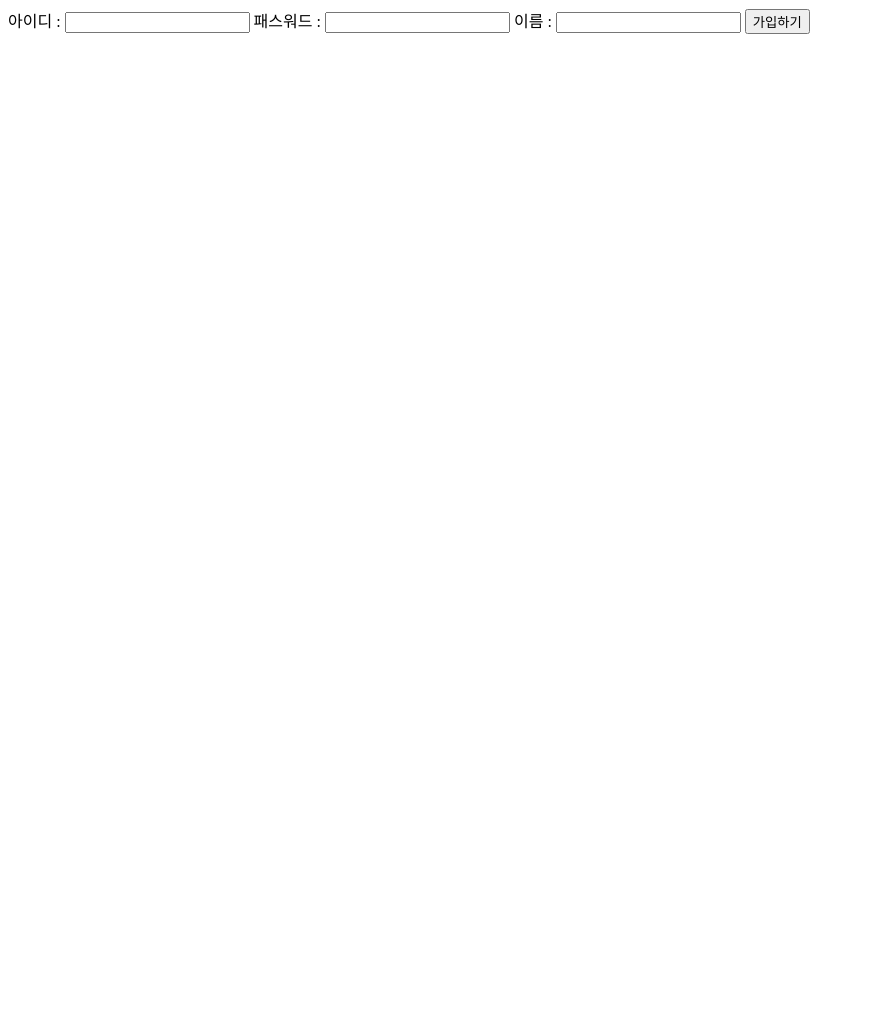
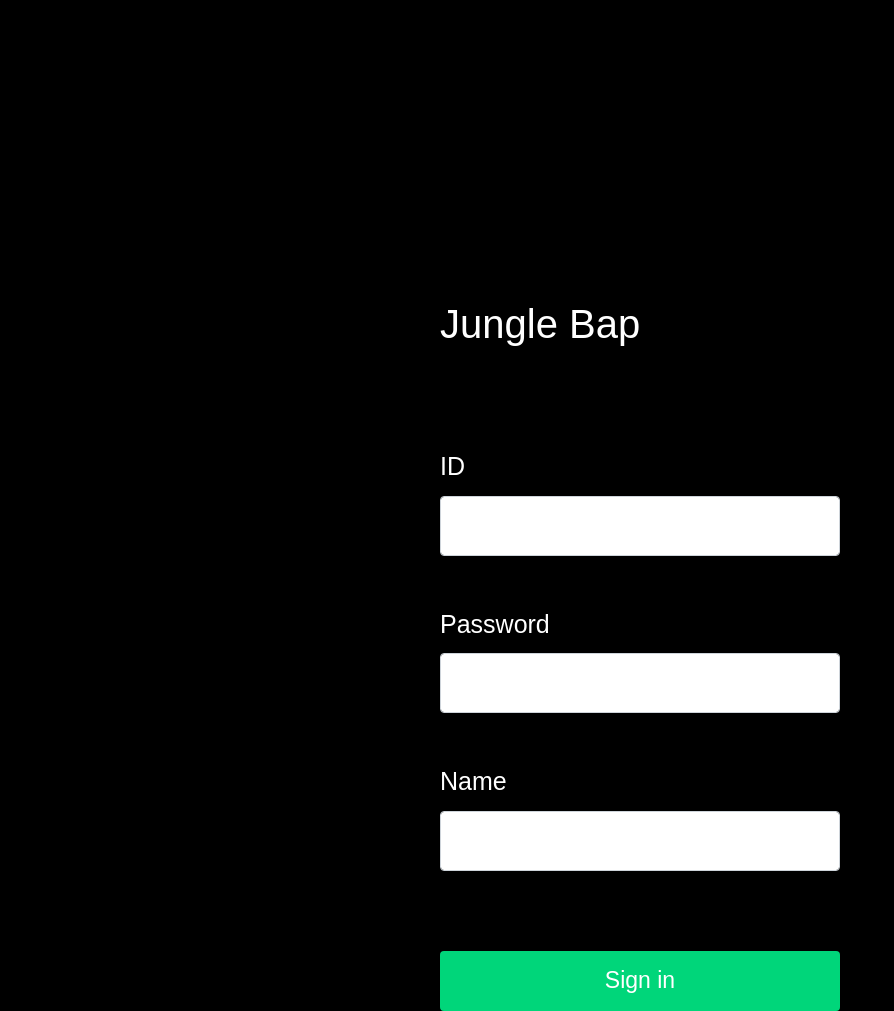
Before and after one commit to yoo20370/JungleBob, a Flask app: page /signIn in a window 1280 px wide. Shown: the whole page, without its empty margins (0-894 px from the left). Before the commit the page ends 34 px from the top, so only its background shows below. Run offline with Flask 3, Linux system fonts and the light colour scheme.

Commit message:
회원가입 프론트 완료

```diff
--- a/templates/signin.html
+++ b/templates/signin.html
@@ -4,13 +4,104 @@
     <meta charset="UTF-8">
     <meta name="viewport" content="width=device-width, initial-scale=1.0">
     <title>Document</title>
+    <!-- jquery -->
     <script  src="http://code.jquery.com/jquery-latest.min.js"></script>
+    <!-- 부트 스트랩  -->
+    <link rel="stylesheet" href="https://cdn.jsdelivr.net/npm/bootstrap@4.6.2/dist/css/bootstrap.min.css" integrity="sha384-xOolHFLEh07PJGoPkLv1IbcEPTNtaed2xpHsD9ESMhqIYd0nLMwNLD69Npy4HI+N" crossorigin="anonymous">
+    <script src="https://cdn.jsdelivr.net/npm/bootstrap@4.6.2/dist/js/bootstrap.bundle.min.js" integrity="sha384-Fy6S3B9q64WdZWQUiU+q4/2Lc9npb8tCaSX9FK7E8HnRr0Jz8D6OP9dO5Vg3Q9ct" crossorigin="anonymous"></script>
+
+    <style>
+        body {
+            font-family: Arial, sans-serif;
+            background-color: black;
+            color: #fff;
+        }
+        .container .login .inner {
+            width: 400px;
+            height: 400px;
+            margin: auto;
+            position: absolute;
+            margin-top: 300px;
+            left: 0;
+            right: 0;
+        }
+        .login .title {
+            text-align: left;
+            font-weight: 700;
+            font-size: 55px;
+            margin-bottom: 100px;
+        }
+        .login .login-form .id, .login-form .name , .login-form .password{
+            margin-bottom: 50px;
+            font-size: 25px;
+        }
+        .login .login-form .id input {
+            height: 60px;
+        }
+        .login .login-form .id .id_title , .login-form .name_title {
+            font-weight: 300;
+            margin-bottom: 10px;
+        }
+        .login .login-form  {
+            margin-bottom: 80px;
+            font-size: 25px;
+        }
+        .login .login-form .password .pw_title {
+            font-weight: 300;
+            margin-bottom: 10px;
+        }
+        .login .login-form .password input {
+            height: 60px;
+        }
+        .login .login-form .name .name_title {
+            font-weight: 300;
+            margin-bottom: 10px;
+        }
+        .login .login-form .name input {
+            height: 60px;
+        }
+        .login .login-form .sign-in-btn button {
+            width: 100%;
+            height: 60px;
+            font-size: 23px;
+            background-color: #00D67A;
+            border-style: none;
+            font-weight: 500;
+        }
+        .login .login-form .sign-in-btn {
+
+            margin-top: 20px;
+            text-align: center;
+        }
+        .login .login-form .sign-in-btn a {
+            text-decoration: none;
+            font-size: 23px;
+            color: #fff;
+            font-weight: 500;
+        }
+        .login .login-form .name {
+            margin-bottom: 80px;
+            font-size: 25px;
+        }
+    </style>
 </head>
 <script>
     function signin(){
         let signinID = $('#signinID').val()
         let signinPW = $('#signinPW').val()
         let signinName = $('#signName').val()
+        if(signinID == ''){
+            alert('아이디를 입력해주세요.')
+            return
+        }
+        if(signinPW == ''){
+            alert('비밀번호를 입력해주세요.')
+            return
+        }
+        if(signinName == ''){
+            alert('이름을 입력해주세요.')
+            return
+        }
 
         $.ajax({
             type: 'POST',
@@ -29,9 +120,35 @@
     }
 </script>
 <body>
-    아이디 : <input type="text" id="signinID">
-    패스워드 : <input type="password" id="signinPW">
-    이름 : <input type="text" id="signName">
-    <button type="button" id="singinBtn" onclick="signin()">가입하기</button>
+
+    <div class="container">
+        <div class="login left-bg">
+            <div class="inner">
+                <div class="title">
+                    <h1>Jungle Bap</h1>
+                </div>
+                <div class="login-form">
+                    <form class="id">
+                        <div class="id_title">ID</div>
+                        <input type="text" class="form-control" id="signinID">
+                    </form>
+                    <form class="password">
+                        <div class="pw_title">Password</div>
+                        <input type="password" class="form-control" id="signinPW">
+                    </form>
+                    <form class="name">
+                        <div class="name_title">Name</div>
+                        <input type="text" class="form-control" id="signName">
+                    </form>
+                    <div class="sign-in-btn">
+                        <button class="btn btn-primary" type="button" id="signInBtn" onclick="signin()">Sign in</button>
+                    </div>
+                </div>
+            </div>
+        </div>
+        <div class="right-bg">
+
+        </div>
+    </div>
 </body>
 </html>
```
